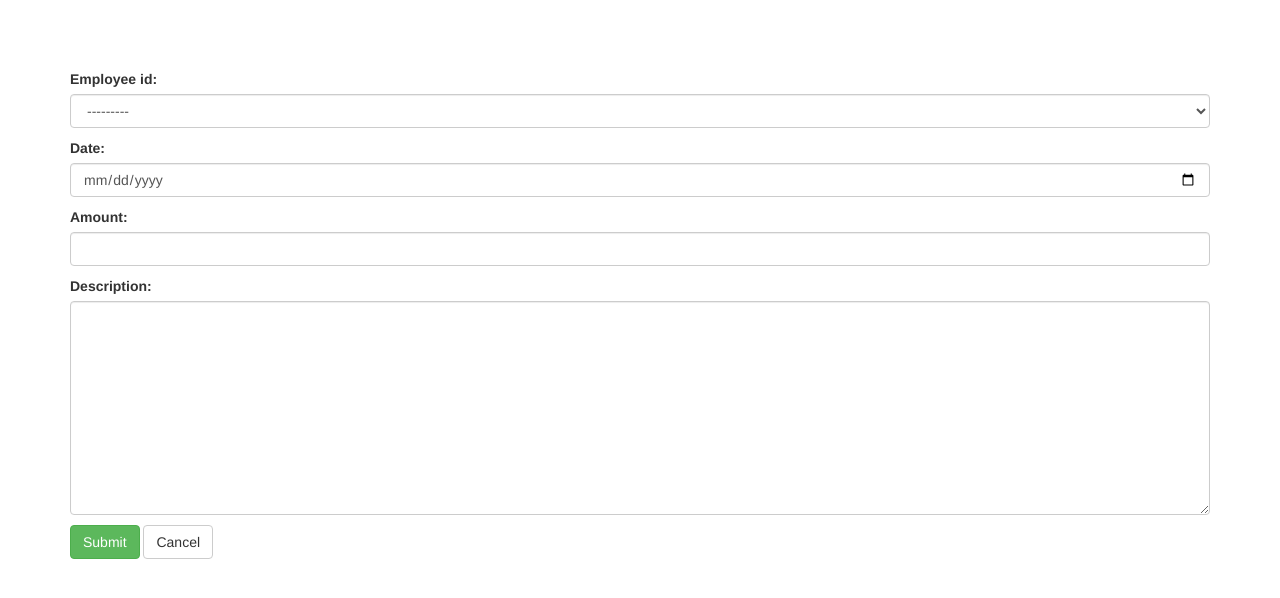
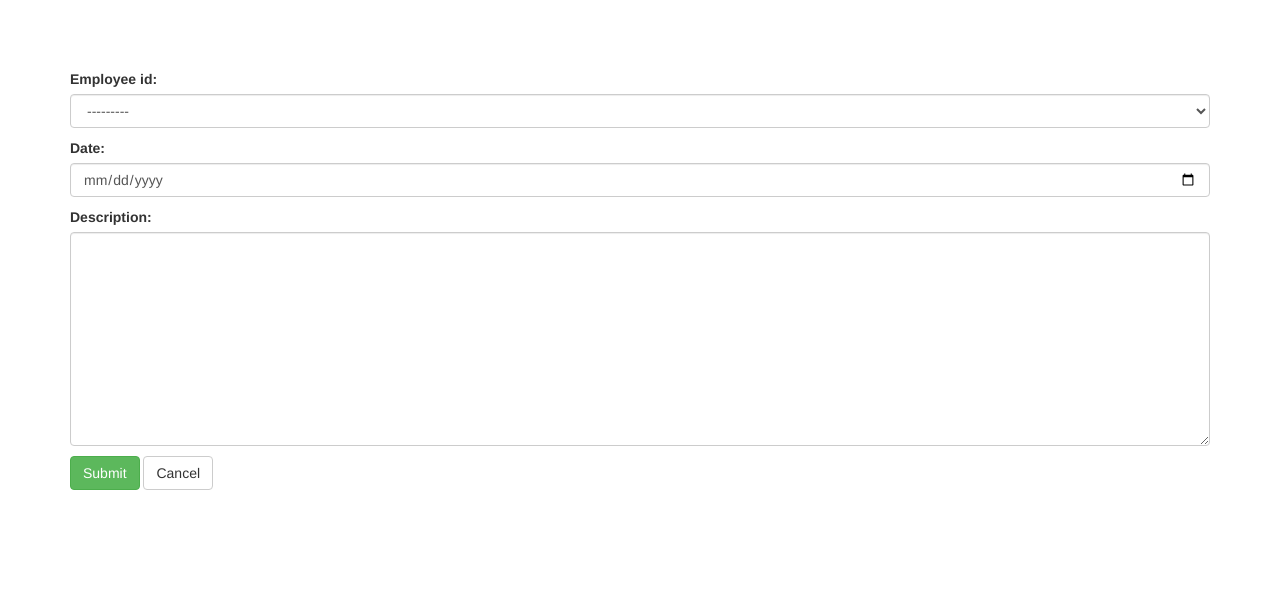
Before and after one commit to Swiftkind/swifttrack, a Django app: page /account/payroll/add in a window 1280 px wide. Shown: the part 51-649 px from the top of the page. Run offline with Django 3.2, Linux system fonts and the light colour scheme; some libraries are stand-ins or nearby versions.

Commit message:
Removed amount field in payroll

```diff
--- a/accounts/forms.py
+++ b/accounts/forms.py
@@ -63,7 +63,7 @@ class LoginForm(forms.Form):
 class AddPayrollForm(ModelForm):
     class Meta:
         model = Payroll
-        fields = ['employee_id', 'date', 'amount', 'description']
+        fields = ['employee_id', 'date', 'description']
         widgets = {
             'date': widgets.DateTimeInput(attrs={'type': 'date', 'class':'form-control'}),
         }
@@ -71,5 +71,4 @@ class AddPayrollForm(ModelForm):
     def __init__(self, *args, **kargs):
         super(AddPayrollForm, self).__init__(*args, **kargs)
         self.fields['description'].widget.attrs.update({'class' : 'form-control'})
-        self.fields['amount'].widget.attrs.update({'class' : 'form-control'})
         self.fields['employee_id'].widget.attrs.update({'class' : 'form-control'})
--- a/accounts/models.py
+++ b/accounts/models.py
@@ -82,7 +82,6 @@ class Account(AbstractBaseUser, PermissionsMixin):
 """ Payroll """
 class Payroll(models.Model):
     date = models.DateTimeField()
-    amount = models.DecimalField(max_digits=20, decimal_places=2)
     description = models.TextField()
     employee_id = models.ForeignKey(Account)
 
--- a/templates/accounts/payroll.html
+++ b/templates/accounts/payroll.html
@@ -20,7 +20,6 @@
 		    		<thead>
 		    			<tr>
 		    				<th>Date</th>
-		    				<th>Amount</th>
 		    				<th>Description</th>
 		    				<th>Action</th>
 		    			</tr>
@@ -29,7 +28,6 @@
 		    			{% for pr in payroll %}
 		    				<tr>
 			    				<td>{{pr.date}}</td>
-			    				<td>P{{pr.amount}}</td>
 			    				<td>{{pr.description}}</td>
 			    				<td><a href="" class="btn btn-primary btn-sm">Download invoice</a></td>
 			    			</tr>
```
Also changed, not shown: accounts/migrations/0003_remove_payroll_amount.py (added).
